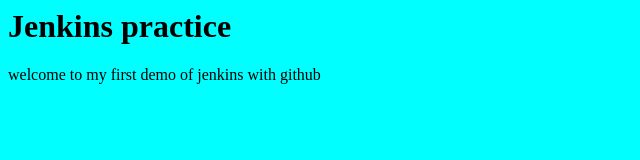
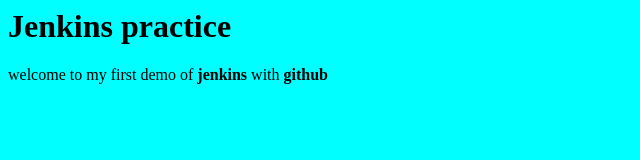
Before and after one commit to dineshghadge2002/Jenkins-First, a plain HTML site: page index.html in a window 1280 px wide. Shown: the full height of the page, 0-640 px from the left. Drawn offline with Linux system fonts and the light colour scheme.

Commit message:
automation commit

```diff
--- a/index.html
+++ b/index.html
@@ -1,4 +1,5 @@
 <body style="background-color: aqua;">
     <h1>Jenkins practice</h1>
-    welcome to my first demo of jenkins with github
+    welcome to my first demo of <b>jenkins</b> with <b>github</b>
+
 </body>
```
